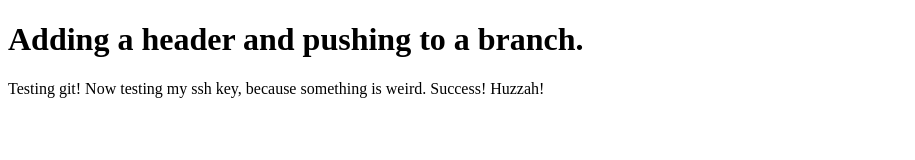
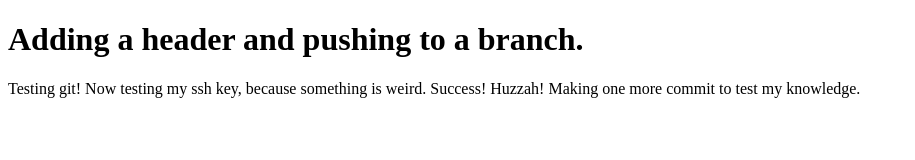
Before and after one commit to colbyhoke/codingdemo, a plain HTML site: page index.html in a window 1280 px wide. Shown: the whole page, without its empty margins (0-915 px from the left). Drawn offline with Linux system fonts and the light colour scheme.

Commit message:
added another line to index.html

```diff
--- a/index.html
+++ b/index.html
@@ -11,5 +11,6 @@
         Testing git!
         Now testing my ssh key, because something is weird.
         Success! Huzzah!
+        Making one more commit to test my knowledge.
     </body>
 </html>
```
